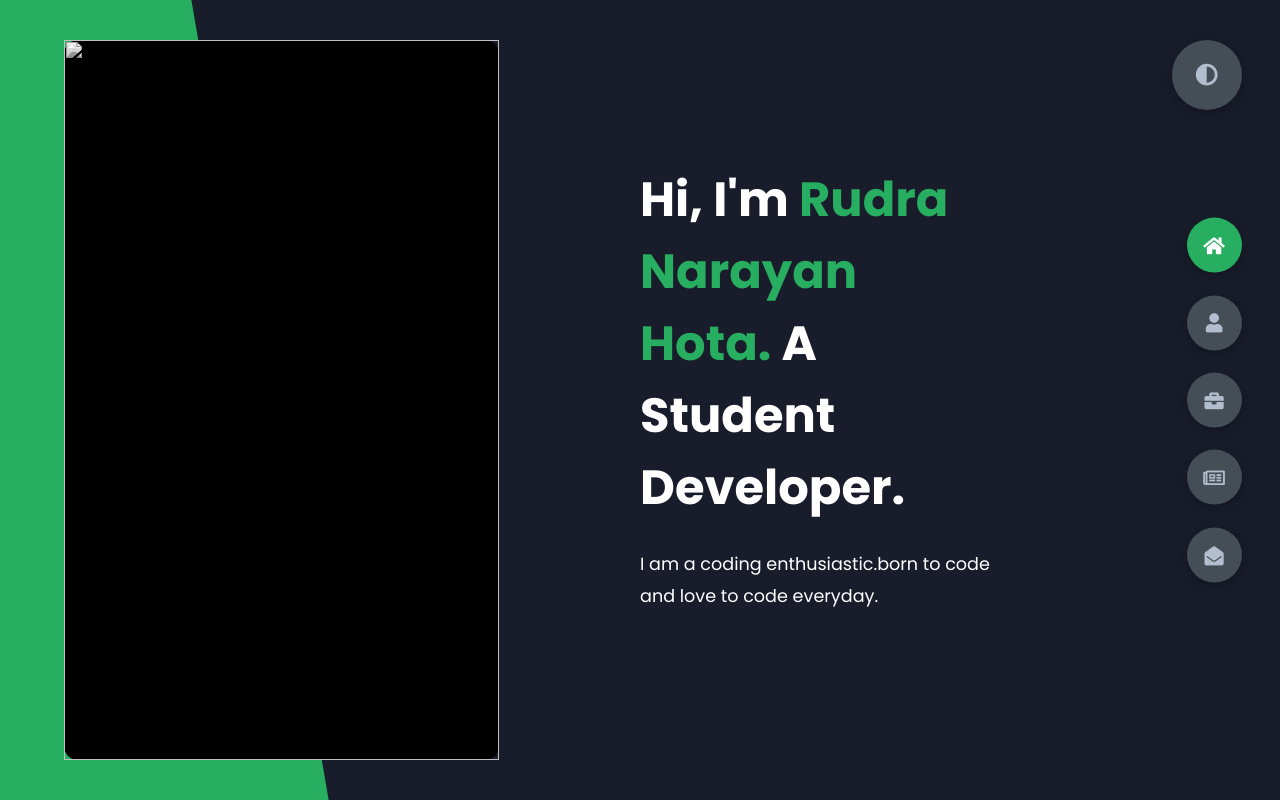
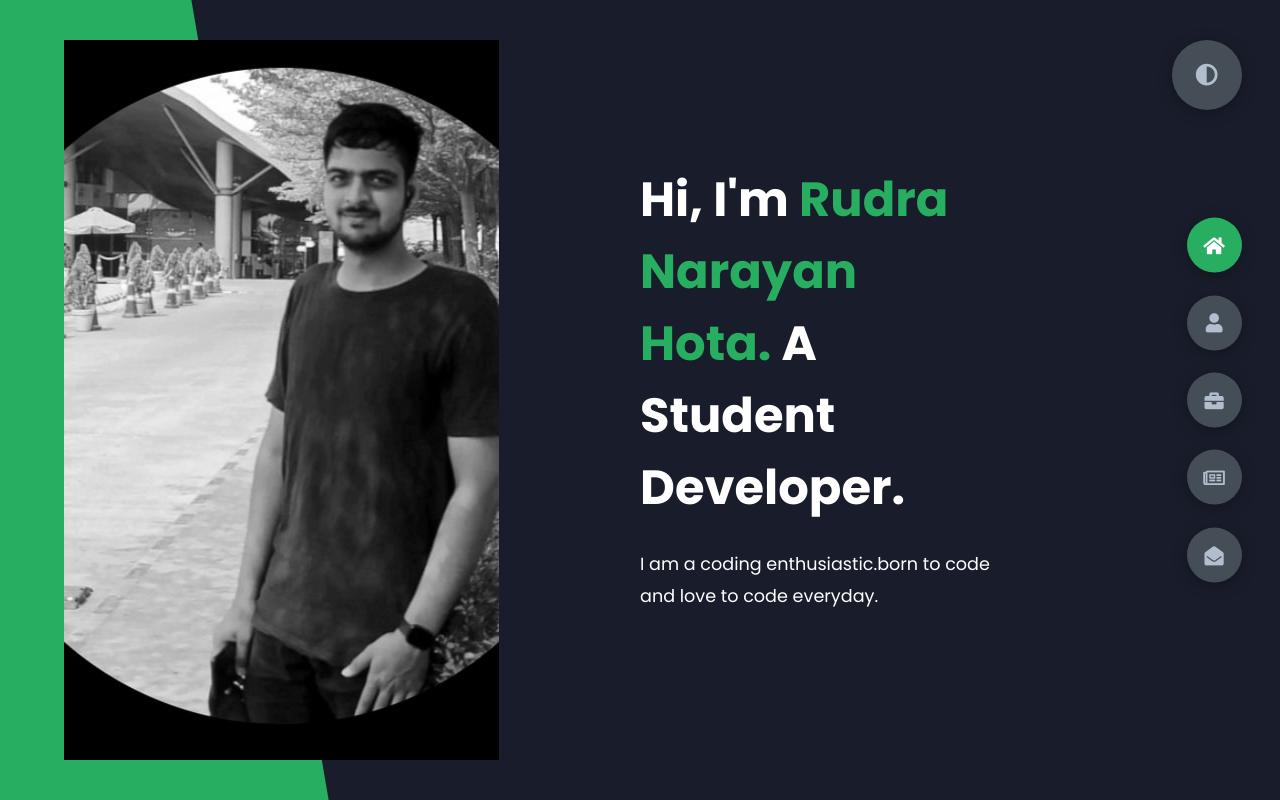
Before and after one commit to Rudrahota-1/Portfolio, a plain HTML site: page index.html in a window 1280 px wide. Drawn offline with Linux system fonts and the light colour scheme.

Commit message:
Update index.html

```diff
--- a/index.html
+++ b/index.html
@@ -17,7 +17,7 @@
             <div class="left-header">
                 <div class="h-shape"></div>
                 <div class="image">
-                    <img src="portfolio.github.io\Images\Hero.jpg" alt="">
+                    <img src="Images\Hero.jpg" alt="">
                 </div>
             </div>
             <div class="right-header">
```
